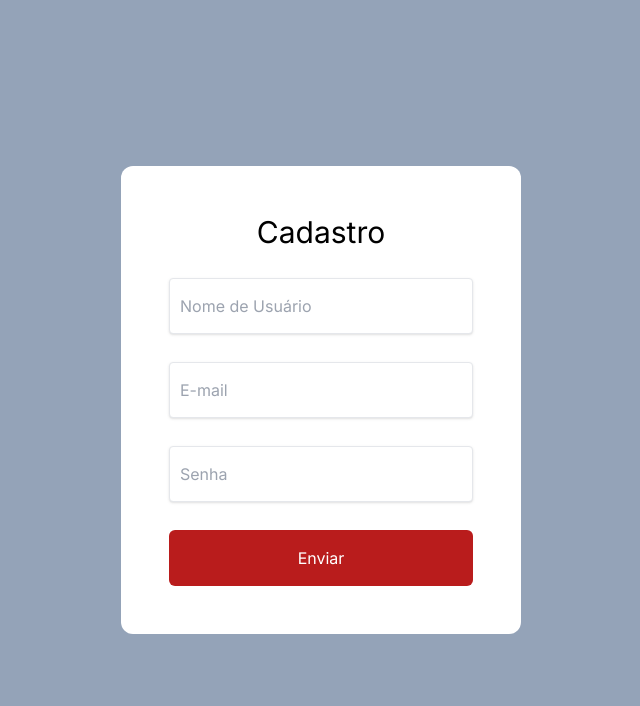
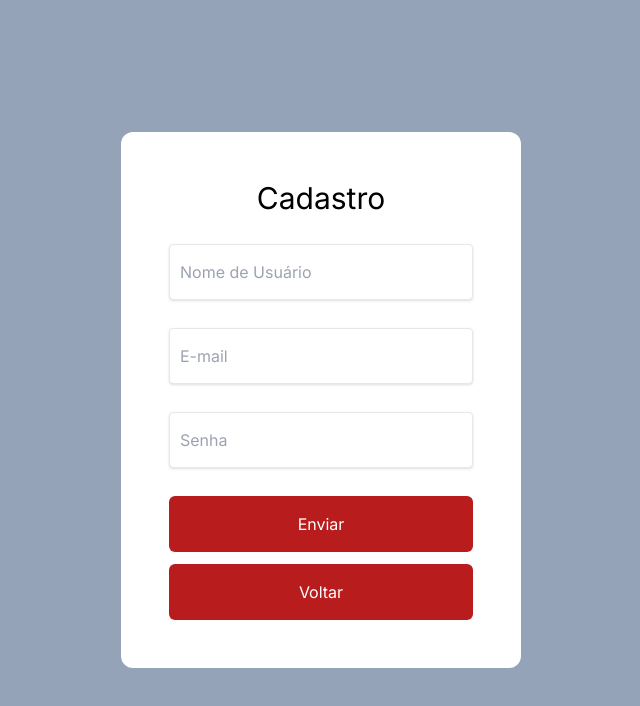
Before and after one commit to pedrohenriqueduarte/teste-pfac, a Next.js app in the folder chat-frontend/: page /signup in a window 1280 px wide. Shown: the top 706 px of the page, without its empty margins (319-959 px from the left). Built offline with nearby package versions, Linux system fonts and the light colour scheme.

Commit message:
fix: comeback button to login

```diff
--- a/chat-frontend/src/app/(auth)/signup/page.tsx
+++ b/chat-frontend/src/app/(auth)/signup/page.tsx
@@ -103,6 +103,12 @@ export default function SignUp() {
           >
             Enviar
           </button>
+
+          <Link href="/login">
+            <button className="h-14 w-full bg-red-700 rounded-md text-white">
+              Voltar
+            </button>
+          </Link>
         </form>
       </div>
     </div>
```
